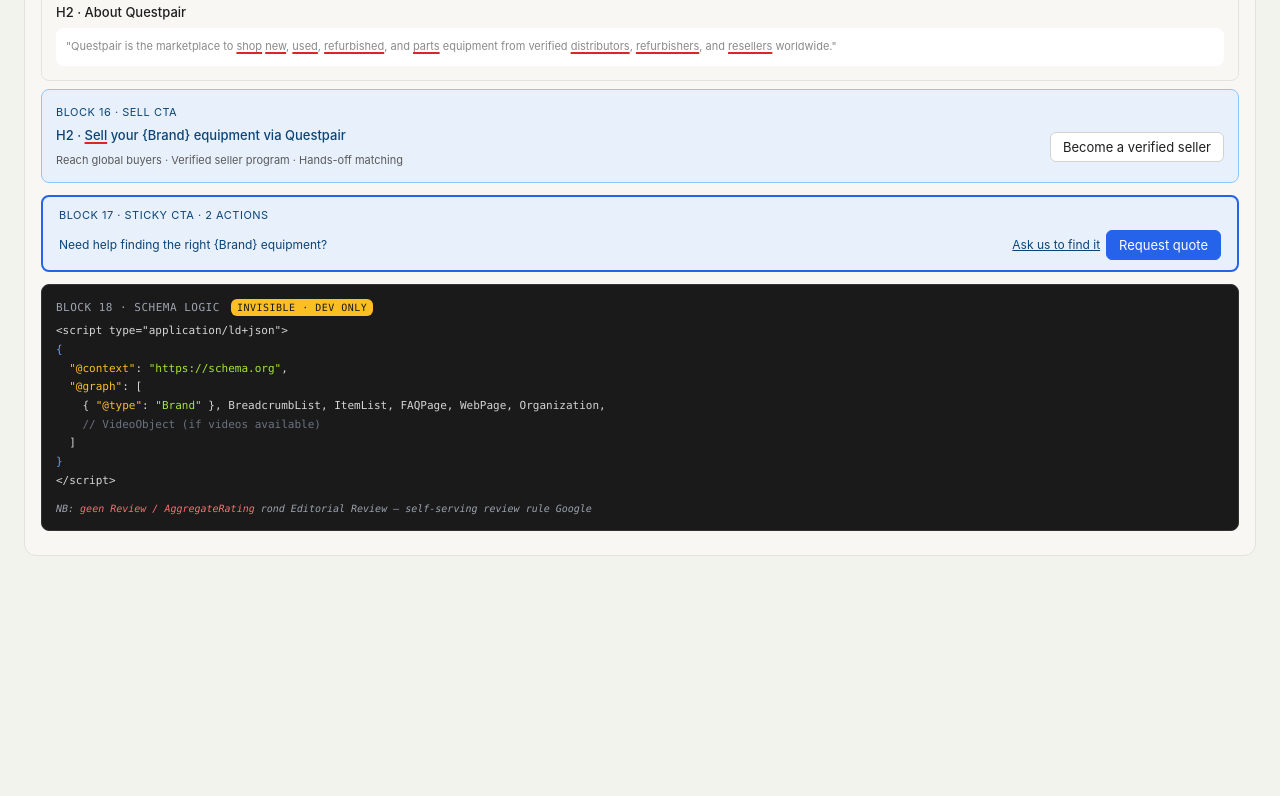
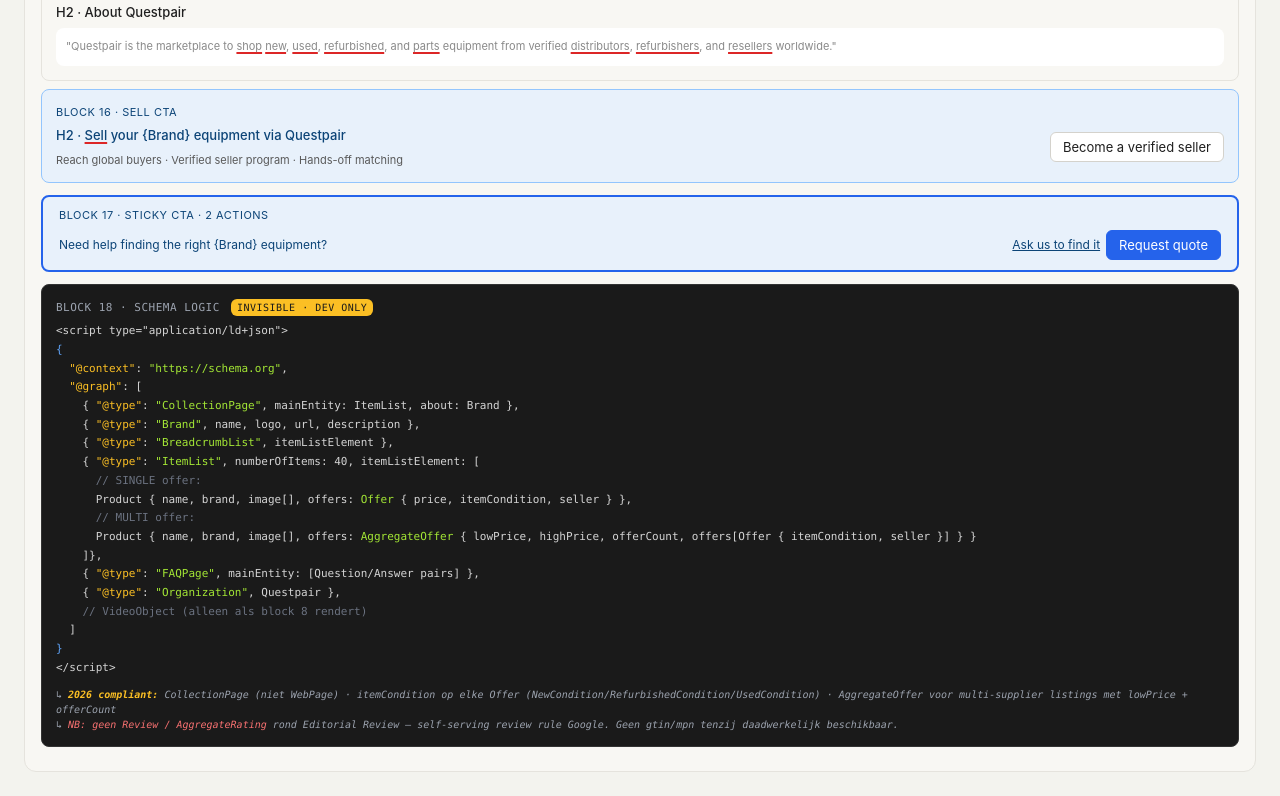
Before and after one commit to MGRoyal/HTML, a plain HTML site: page index.html in a window 1280 px wide. Shown: the part 2651-3447 px from the top of the page. Before the commit the page ends 3231 px from the top, so only its background shows below. Drawn offline with Linux system fonts and the light colour scheme.

Commit message:
Add files via upload

```diff
--- a/index.html
+++ b/index.html
@@ -1129,14 +1129,25 @@
 <span class="brace">{</span><br>
 &nbsp;&nbsp;<span class="key">"@context"</span>: <span class="str">"https://schema.org"</span>,<br>
 &nbsp;&nbsp;<span class="key">"@graph"</span>: [<br>
-&nbsp;&nbsp;&nbsp;&nbsp;{ <span class="key">"@type"</span>: <span class="str">"Brand"</span> }, BreadcrumbList, ItemList, FAQPage, WebPage, Organization,<br>
-&nbsp;&nbsp;&nbsp;&nbsp;<span class="comment">// VideoObject (if videos available)</span><br>
+&nbsp;&nbsp;&nbsp;&nbsp;{ <span class="key">"@type"</span>: <span class="str">"CollectionPage"</span>, mainEntity: ItemList, about: Brand },<br>
+&nbsp;&nbsp;&nbsp;&nbsp;{ <span class="key">"@type"</span>: <span class="str">"Brand"</span>, name, logo, url, description },<br>
+&nbsp;&nbsp;&nbsp;&nbsp;{ <span class="key">"@type"</span>: <span class="str">"BreadcrumbList"</span>, itemListElement },<br>
+&nbsp;&nbsp;&nbsp;&nbsp;{ <span class="key">"@type"</span>: <span class="str">"ItemList"</span>, numberOfItems: 40, itemListElement: [<br>
+&nbsp;&nbsp;&nbsp;&nbsp;&nbsp;&nbsp;<span class="comment">// SINGLE offer:</span><br>
+&nbsp;&nbsp;&nbsp;&nbsp;&nbsp;&nbsp;Product { name, brand, image[], offers: <span class="str">Offer</span> { price, itemCondition, seller } },<br>
+&nbsp;&nbsp;&nbsp;&nbsp;&nbsp;&nbsp;<span class="comment">// MULTI offer:</span><br>
+&nbsp;&nbsp;&nbsp;&nbsp;&nbsp;&nbsp;Product { name, brand, image[], offers: <span class="str">AggregateOffer</span> { lowPrice, highPrice, offerCount, offers[Offer { itemCondition, seller }] } }<br>
+&nbsp;&nbsp;&nbsp;&nbsp;]},<br>
+&nbsp;&nbsp;&nbsp;&nbsp;{ <span class="key">"@type"</span>: <span class="str">"FAQPage"</span>, mainEntity: [Question/Answer pairs] },<br>
+&nbsp;&nbsp;&nbsp;&nbsp;{ <span class="key">"@type"</span>: <span class="str">"Organization"</span>, Questpair },<br>
+&nbsp;&nbsp;&nbsp;&nbsp;<span class="comment">// VideoObject (alleen als block 8 rendert)</span><br>
 &nbsp;&nbsp;]<br>
 <span class="brace">}</span><br>
 &lt;/script&gt;
 </div>
 <div class="schema-note">
-NB: <span class="warn">geen Review / AggregateRating</span> rond Editorial Review — self-serving review rule Google
+↳ <strong style="color: #fbbf24;">2026 compliant:</strong> CollectionPage (niet WebPage) · itemCondition op elke Offer (NewCondition/RefurbishedCondition/UsedCondition) · AggregateOffer voor multi-supplier listings met lowPrice + offerCount<br>
+↳ <span class="warn">NB: geen Review / AggregateRating</span> rond Editorial Review — self-serving review rule Google. Geen gtin/mpn tenzij daadwerkelijk beschikbaar.
 </div>
 </div>
 
```
